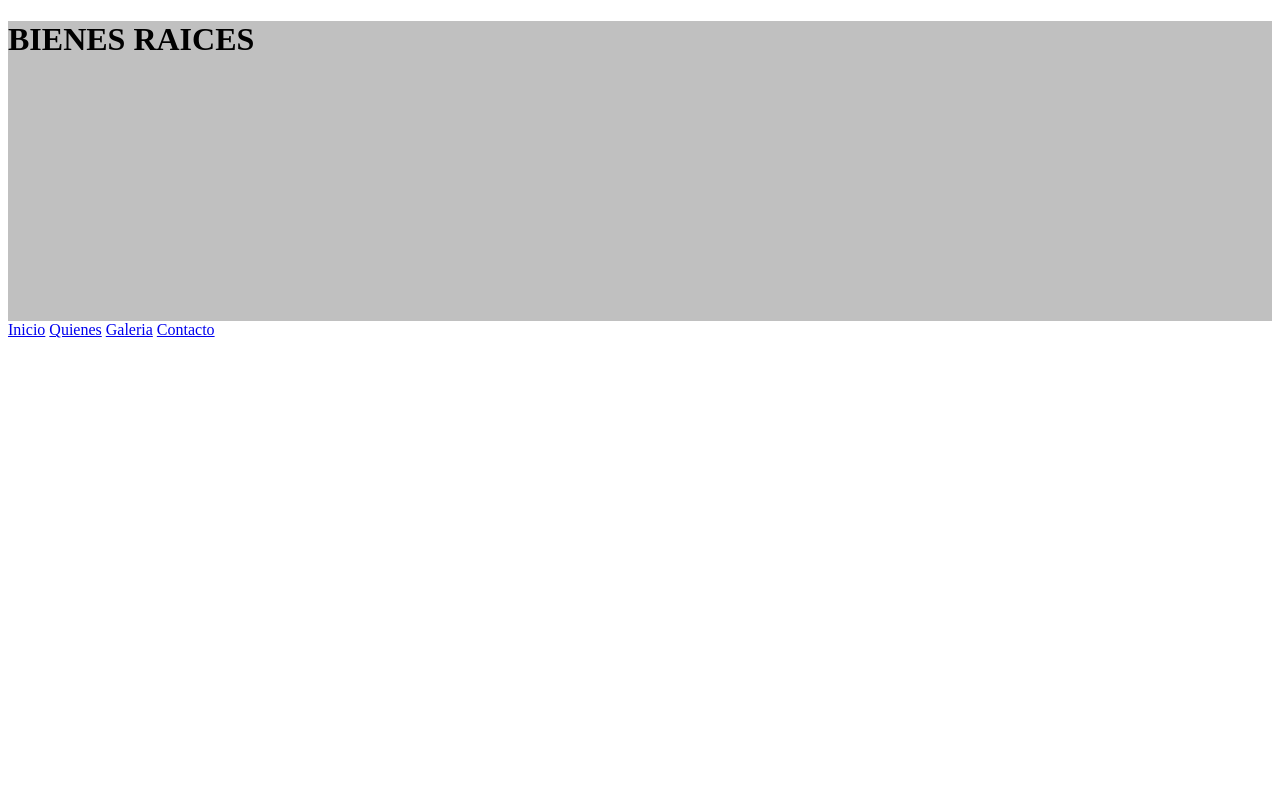
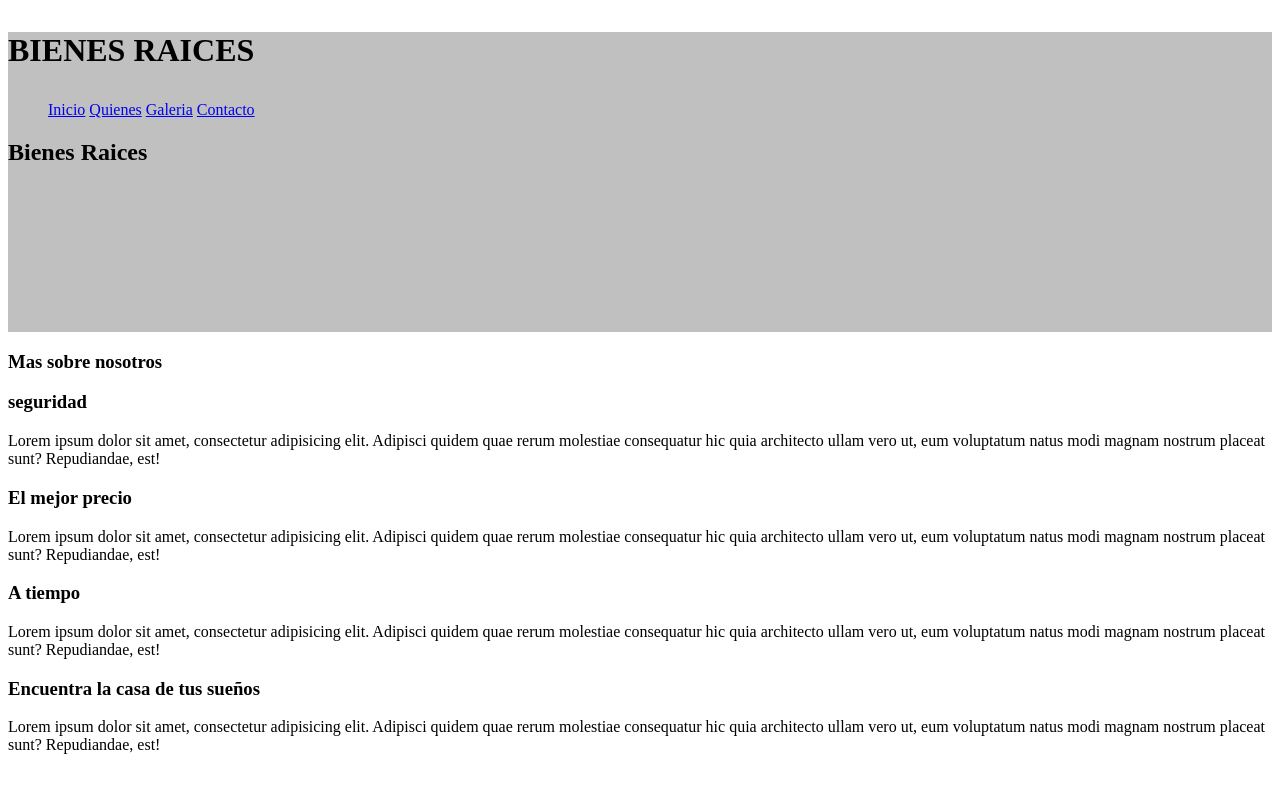
Before and after one commit to sofialorena142/FRONT-END, a plain HTML site: page bienesraices.html in a window 1280 px wide. Drawn offline with Linux system fonts and the light colour scheme.

Commit message:
modificaciones de bienes raices

```diff
--- a/bienesraices.html
+++ b/bienesraices.html
@@ -6,14 +6,29 @@
 </head>
 <body>
   <div style="background-color: silver;height: 300px;">
-
-        <h1>BIENES RAICES</h1>
+    <h1><p> BIENES <strong>RAICES</strong> </p></h1>
+        <nav>
+          <ul>
+            <a href="#">Inicio</a>
+            <a href="#">Quienes</a>
+            <a href="#">Galeria</a>
+            <a href="#">Contacto</a>
+        </ul>
+        </nav>
+        <h2>Bienes Raices</h2>
   </div>
-  <nav>
-  <a href="#">Inicio</a>
-  <a href="#">Quienes</a>
-  <a href="#">Galeria</a>
-  <a href="#">Contacto</a>
-</nav>
+<h3>Mas sobre nosotros</h3>
+<h3>seguridad</h3>
+  <p>Lorem ipsum dolor sit amet, consectetur adipisicing elit. Adipisci quidem quae rerum molestiae consequatur hic quia architecto ullam vero ut, eum voluptatum natus modi magnam nostrum placeat sunt? Repudiandae, est!
+</p>
+<h3>El mejor precio</h3>
+<p>Lorem ipsum dolor sit amet, consectetur adipisicing elit. Adipisci quidem quae rerum molestiae consequatur hic quia architecto ullam vero ut, eum voluptatum natus modi magnam nostrum placeat sunt? Repudiandae, est!
+</p>
+<h3>A tiempo</h3>
+<p>Lorem ipsum dolor sit amet, consectetur adipisicing elit. Adipisci quidem quae rerum molestiae consequatur hic quia architecto ullam vero ut, eum voluptatum natus modi magnam nostrum placeat sunt? Repudiandae, est!
+</p>
+<h3>Encuentra la casa de tus sueños</h3>
+<p>Lorem ipsum dolor sit amet, consectetur adipisicing elit. Adipisci quidem quae rerum molestiae consequatur hic quia architecto ullam vero ut, eum voluptatum natus modi magnam nostrum placeat sunt? Repudiandae, est!
+</p>
 </body>
 </html>
```
